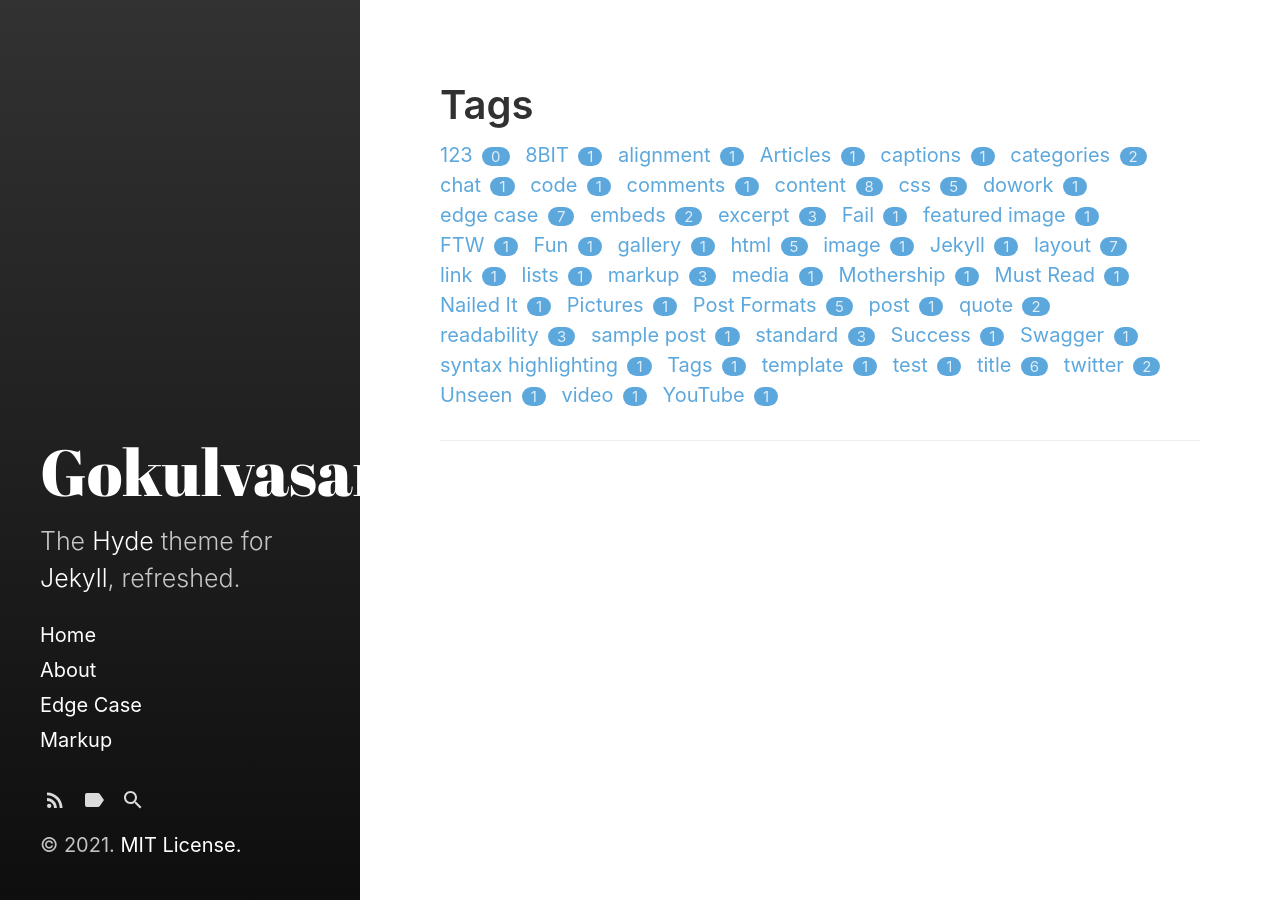
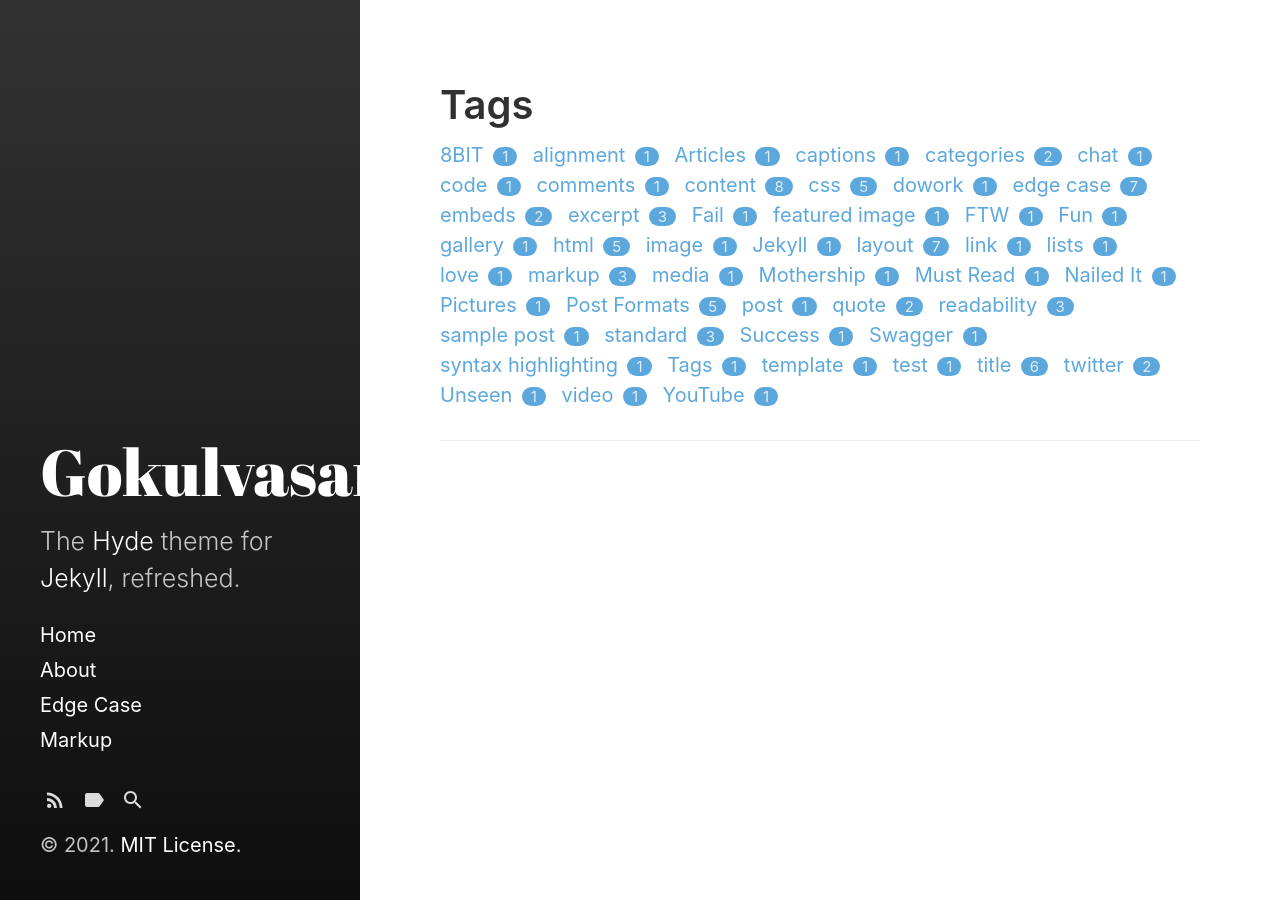
Before and after one commit to Ajay6023/masterHyde, a Jekyll site: the page built from tags.html, in a window 1280 px wide. Built offline with Jekyll 4.4.1, drawn with Linux system fonts in a browser that asks for light colours.

Commit message:
Update 2009-06-01-edge-case-many-tags.md

```diff
--- a/_posts/2009-06-01-edge-case-many-tags.md
+++ b/_posts/2009-06-01-edge-case-many-tags.md
@@ -27,7 +27,7 @@ tags:
   - Jekyll
   - layout
   - link
-  - 123
+  - love
   - markup
   - Mothership
   - Must Read
```
